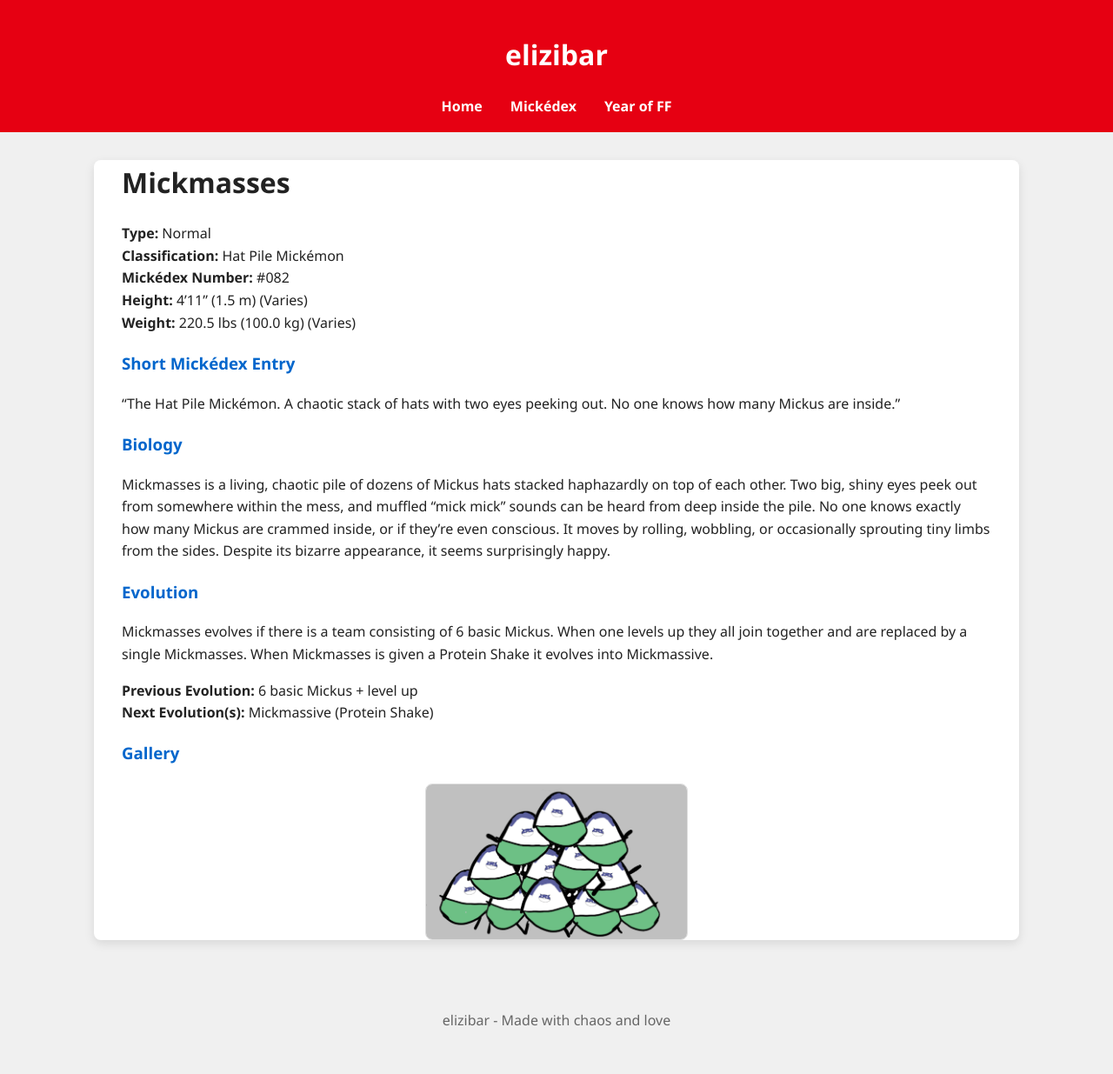
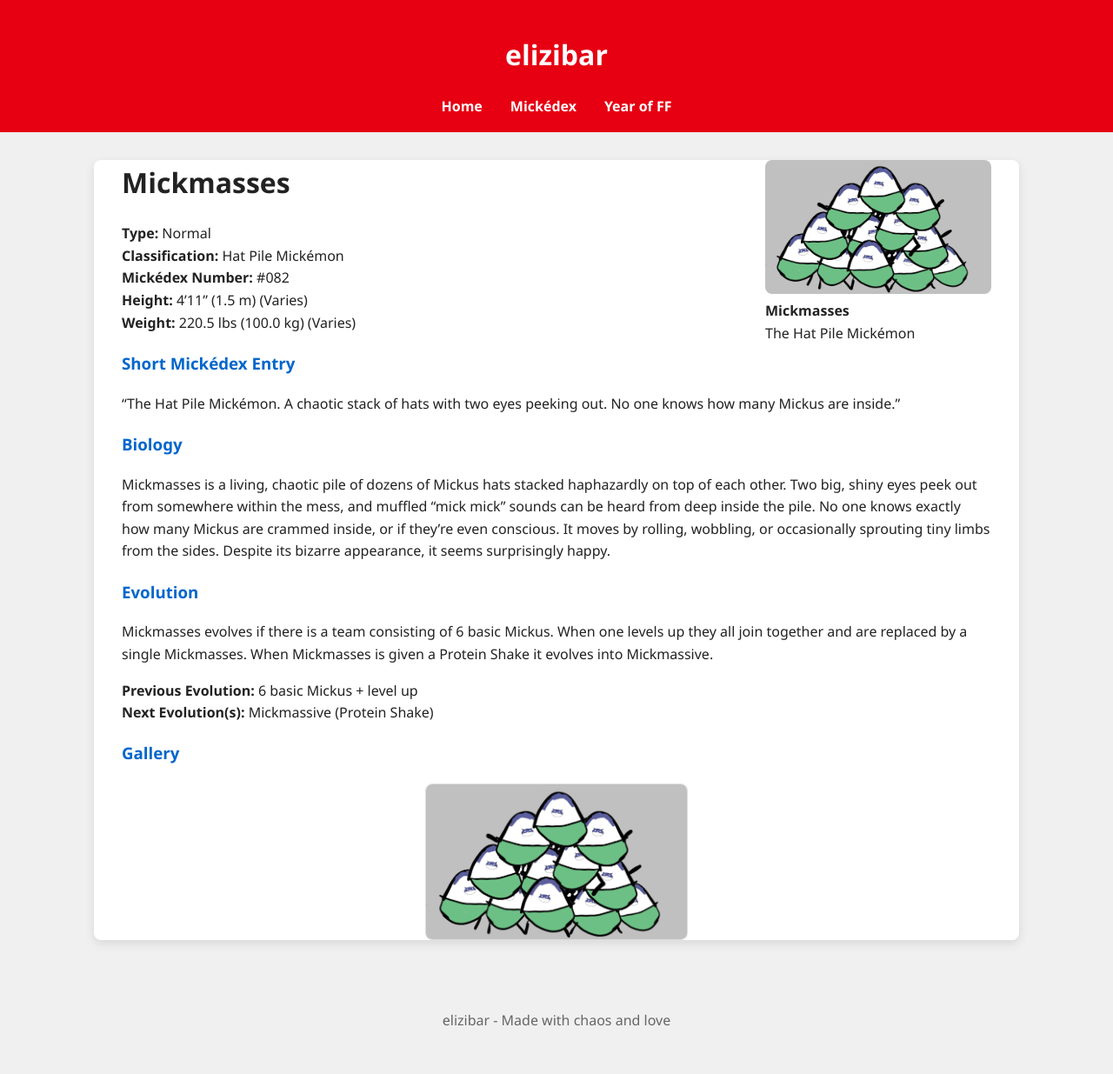
Before and after one commit to elizibar/elizibar.github.io, a Jekyll site: the page built from mickedex/group/mickmasses.md, in a window 1280 px wide. Shown: the whole page at 87% size. Built offline with Jekyll 4.4.1, drawn with Linux system fonts in a browser that asks for light colours.

Commit message:
mickmasses

```diff
--- a/mickedex/group/mickmasses.md
+++ b/mickedex/group/mickmasses.md
@@ -3,6 +3,11 @@
 layout: default
 permalink: /mickedex/mickmasses/
 ---
+
+<figure style="float: right; margin: 0 0 20px 20px; width: 260px;">
+  <img src="/assets/images/mickmasses.png" alt="Mickmasses" style="width: 100%; border-radius: 8px;">
+  <figcaption><strong>Mickmasses</strong><br>The Hat Pile Mickémon</figcaption>
+</figure>
 
 # Mickmasses
 
@@ -26,4 +31,4 @@
 **Next Evolution(s):** Mickmassive (Protein Shake)
 
 ### Gallery
-![Plantcas](/assets/images/mickmasses.png){:width="30%" style="display: block; margin: 20px auto; border: 1px solid #ddd; border-radius: 8px;"}
+![Mickmasses](/assets/images/mickmasses.png){:width="30%" style="display: block; margin: 20px auto; border: 1px solid #ddd; border-radius: 8px;"}
```
Also changed, not shown: mickedex/group/mickmassive.md (+6 -1 lines).
